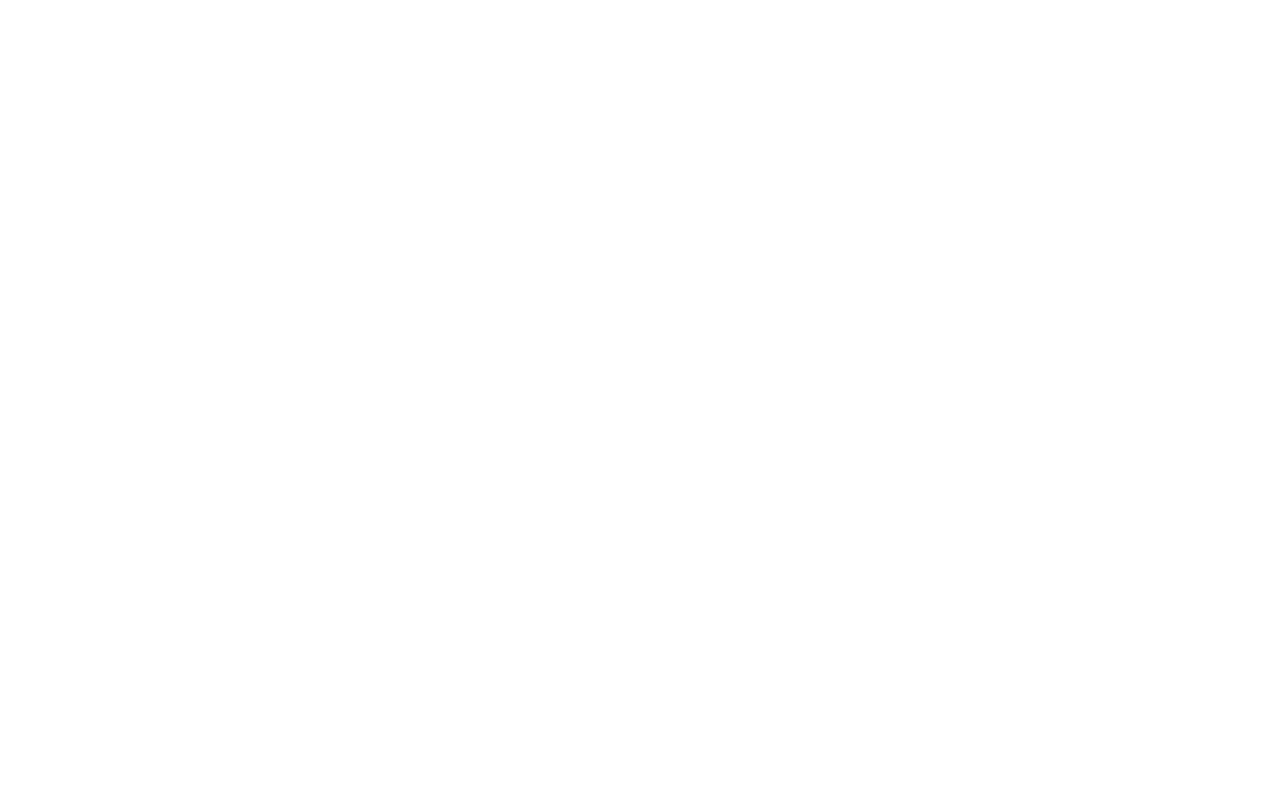
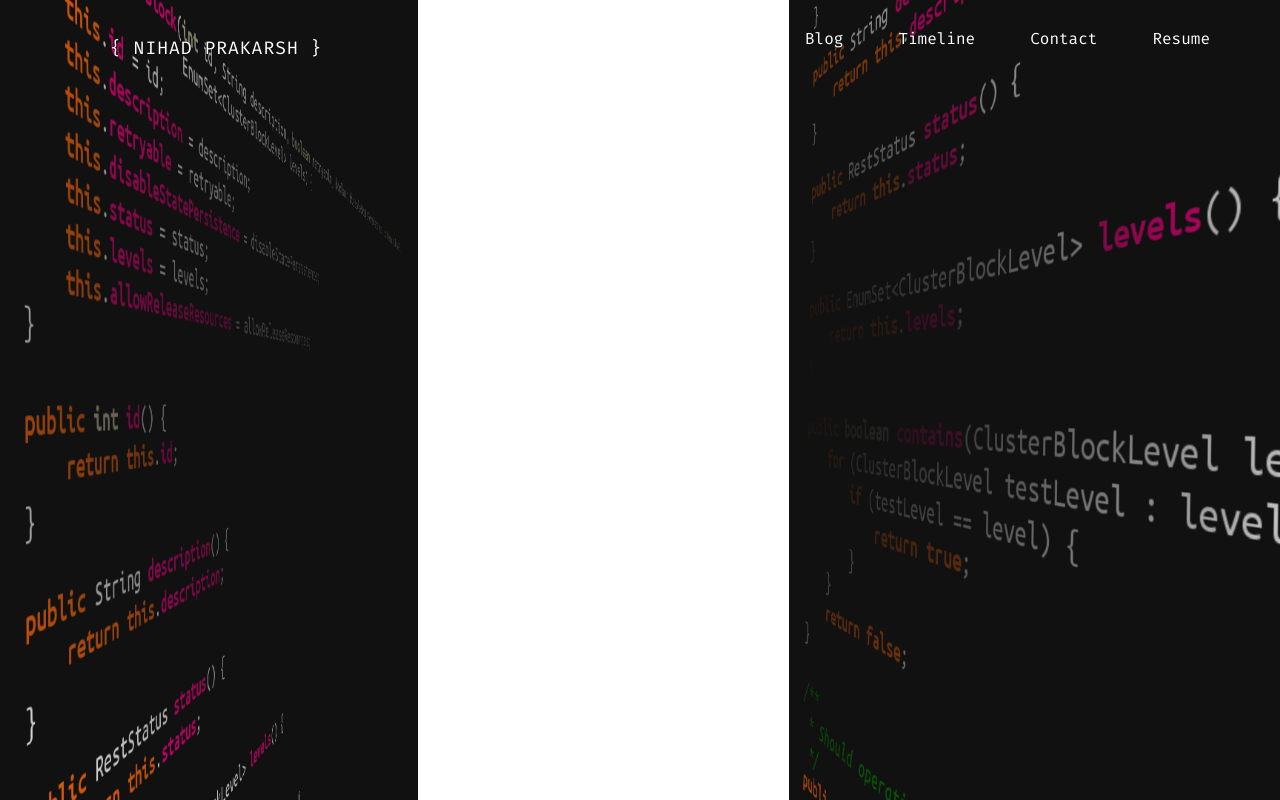
Before and after one commit to nihadprakarsh/nihadprakarsh.github.io, a React (Vite) app: page /blog in a window 1280 px wide. Before the commit this address had no page. Built offline with nearby package versions, Linux system fonts and the light colour scheme.

Commit message:
Added about
about

```diff
--- a/package.json
+++ b/package.json
@@ -15,6 +15,7 @@
     "bootstrap": "^5.3.3",
     "react": "^18.3.1",
     "react-dom": "^18.3.1",
+    "react-router": "^5.2.0",
     "typed.js": "^2.1.0"
   },
   "devDependencies": {
--- a/src/App.jsx
+++ b/src/App.jsx
@@ -1,21 +1,31 @@
 import { useState } from "react";
 import "./App.css";
-import { BrowserRouter as Router, Routes, Route } from "react-router-dom";
+import { BrowserRouter as Router, Route, Routes } from "react-router-dom";
 import Homepage from "./pages/HomePage.jsx";
 import About from "./pages/About.jsx";
+import Navbar from "./components/Navbar.jsx";
+// import Contact from "./pages/Contact.jsx"
+
+export const withRouter = (Component) => {
+  const Wrapper = (props) => {
+    const history = useNavigate();
+    return <Component history={history} {...props} />;
+  };
+  return Wrapper;
+};
 
 function App() {
   const [count, setCount] = useState(0);
 
   return (
     <Router>
+      <Navbar />
       <Routes>
-        <Route path="/" element={<Homepage />}>
-          {/* <Route index element={<Home />} /> */}
-          {/* <Route path="/about" element={<About />} /> */}
-          {/* <Route path="contact" element={<Contact />} /> */}
-          {/* <Route path="*" element={<NoPage />} /> */}
-        </Route>
+        <Route path="/" element={<Homepage />}></Route>
+        <Route path="/about" element={<About />}></Route>
+        <Route path="/blog" element={<About />}></Route>
+        <Route path="/contact" element={<About />}></Route>
+        <Route path="/resume" element={<About />}></Route>
       </Routes>
     </Router>
     // <About></About>
--- a/src/components/Navbar.jsx
+++ b/src/components/Navbar.jsx
@@ -1,11 +1,10 @@
 import React from "react";
 import { useNavigate } from "react-router-dom";
-import { useState } from 'react';
+import { useState } from "react";
 import "./Navbar.css";
 
 const Navbar = () => {
   const navigate = useNavigate();
-
 
   const [hoveredButton, setHoveredButton] = useState(null);
 
@@ -18,16 +17,17 @@
   };
 
   const getButtonStyle = (buttonName) => ({
-    backgroundColor: hoveredButton === buttonName ? '#6c757d' : 'transparent',
-    color: 'white',
-    border: 'none',
-    borderRadius: '5px',
-    padding: '10px 20px',
-    fontSize: '16px',
-    cursor: 'pointer',
-    transition: 'background-color 0.3s ease, transform 0.3s ease',
-    transform: hoveredButton === buttonName ? 'scale(1.02)' : 'scale(1)',
-    boxShadow: hoveredButton === buttonName ? '0 4px 8px rgba(0, 0, 0, 0.2)' : 'none'
+    backgroundColor: hoveredButton === buttonName ? "#6c757d" : "transparent",
+    color: "white",
+    border: "none",
+    borderRadius: "5px",
+    padding: "10px 20px",
+    fontSize: "16px",
+    cursor: "pointer",
+    transition: "background-color 0.3s ease, transform 0.3s ease",
+    transform: hoveredButton === buttonName ? "scale(1.02)" : "scale(1)",
+    boxShadow:
+      hoveredButton === buttonName ? "0 4px 8px rgba(0, 0, 0, 0.2)" : "none",
   });
 
   const handleNavigation = (path) => {
@@ -37,11 +37,26 @@
   return (
     <nav className="navbar">
       <div className="navbar-brand">
-        <a href="" target="_blank" className="href">
+        <a
+          href="https://nihadprakarsh.vercel.app/"
+          target="_blank"
+          className="href"
+        >
           {`{ NIHAD PRAKARSH }`}
         </a>
       </div>
       <ul className="navbar-nav">
+      <li className="nav-item">
+          <button
+            className="nav-link"
+            onClick={() => handleNavigation("/")}
+            style={getButtonStyle("Home")}
+            onMouseEnter={() => handleMouseEnter("Home")}
+            onMouseLeave={handleMouseLeave}
+          >
+            Home
+          </button>
+        </li>
         <li className="nav-item">
           <button
             className="nav-link"
@@ -54,11 +69,11 @@
           </button>
         </li>
         <li className="nav-item">
-          <button
+        <button
             className="nav-link"
             onClick={() => handleNavigation("/blog")}
-            style={getButtonStyle("blog")}
-            onMouseEnter={() => handleMouseEnter("blog")}
+            style={getButtonStyle("Blog")}
+            onMouseEnter={() => handleMouseEnter("Blog")}
             onMouseLeave={handleMouseLeave}
           >
             Blog
--- /dev/null
+++ b/src/components/SideImages.css
@@ -0,0 +1,28 @@
+/* SideImages.css */
+.side-images-container {
+    position: fixed;
+    top: 0;
+    left: 0;
+    width: 100%;
+    height: 100vh;
+    display: flex;
+    justify-content: space-between;
+    align-items: center;
+    pointer-events: none;
+  }
+
+  .side-image {
+    max-width: 100%;
+    max-height: 100%;
+    object-fit: cover;
+  }
+
+  .left {
+    position: absolute;
+    left: 0;
+  }
+
+  .right {
+    position: absolute;
+    right: 0;
+  }
--- a/src/pages/About.jsx
+++ b/src/pages/About.jsx
@@ -1,10 +1,11 @@
-import Navbar from "../components/Navbar.jsx";
-
+import leftImage from '/assets/left.png';
+import rightImage from '/assets/right.png';
+import '/src/components/SideImages.css'
 const About = () => {
-
   return (
-    <div>
-      <Navbar></Navbar>
+    <div className="side-images-container">
+      <img src={leftImage} alt="Left Side" className="side-image left" />
+      <img src={rightImage} alt="Right Side" className="side-image right" />
     </div>
   );
 };
```
Also changed, not shown: src/pages/Contact.jsx (added), 1 other file (tests, documents, lock files or other folders).
